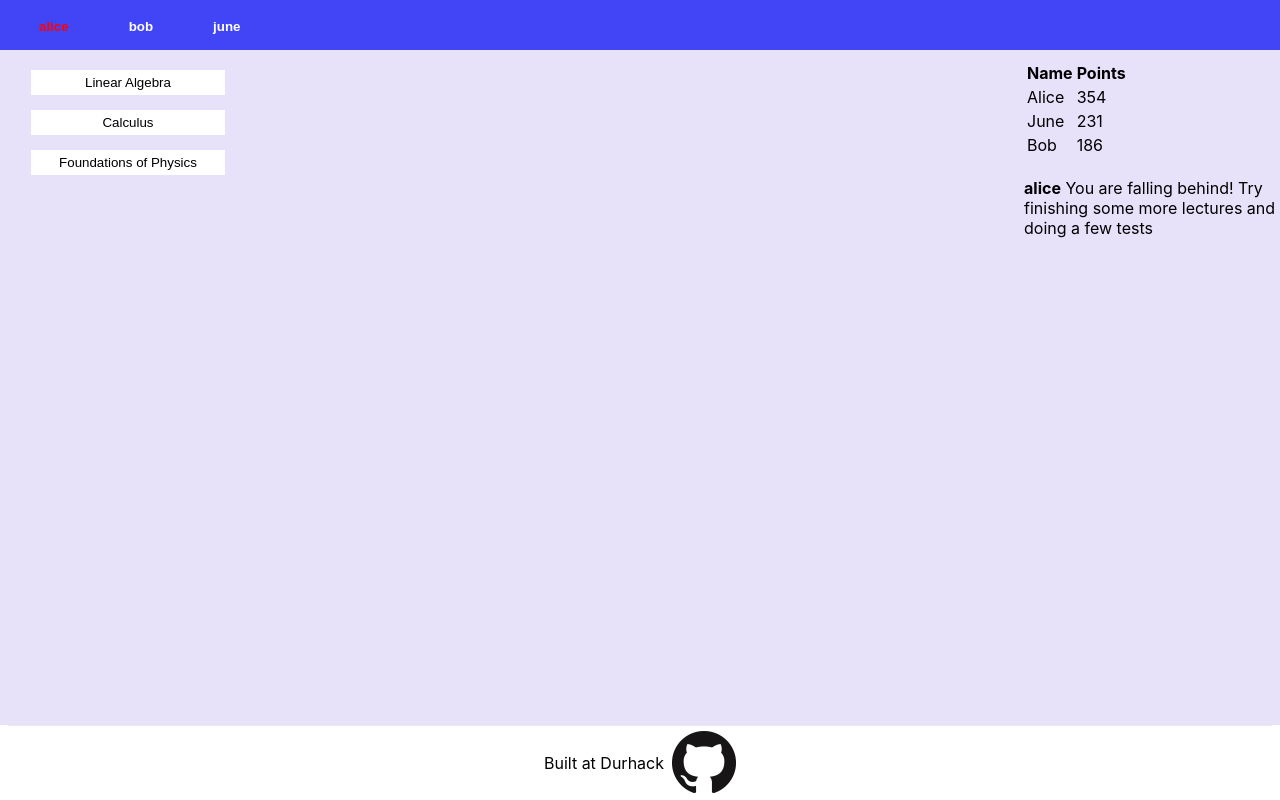
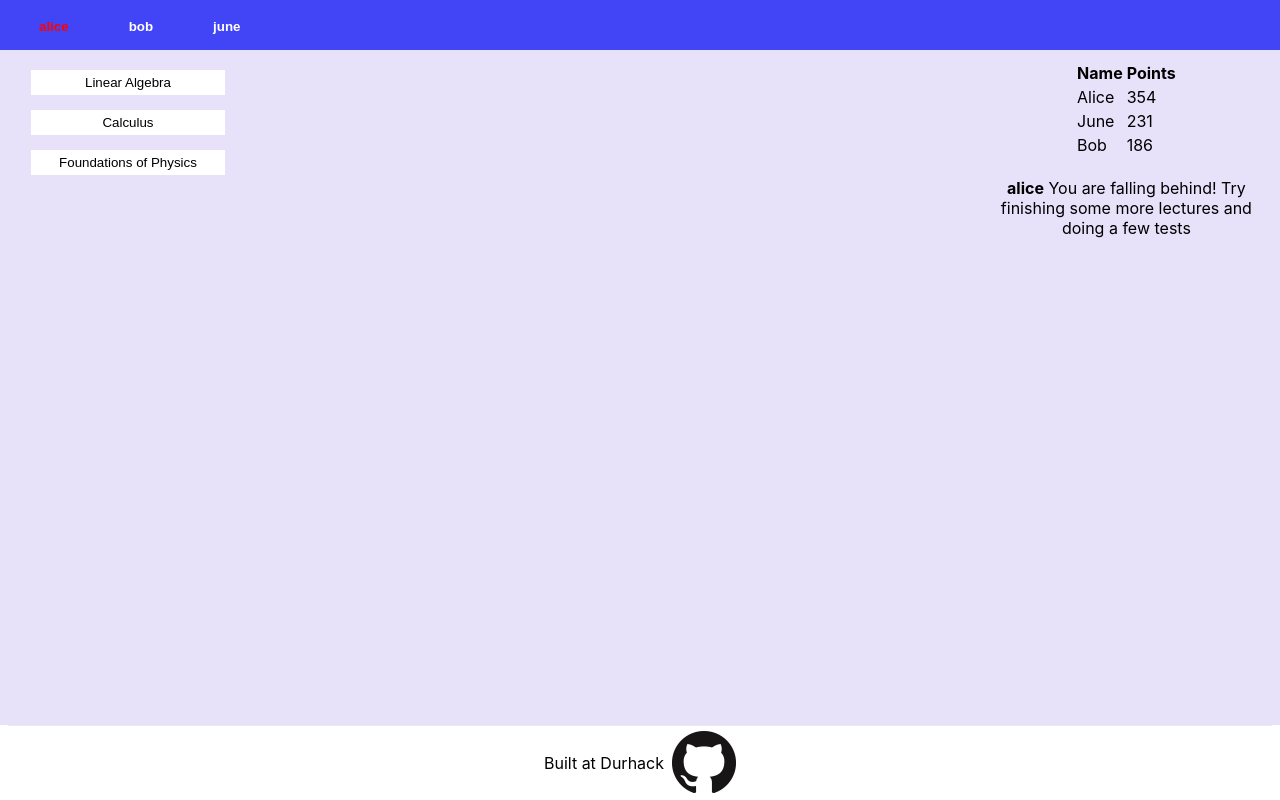
Before and after one commit to SimpsonThomas/durhack-tracker, a Next.js app: page / in a window 1280 px wide. Built offline with nearby package versions, Linux system fonts and the light colour scheme.

Commit message:
A few visual tweaks

```diff
--- a/core/leaderboard.js
+++ b/core/leaderboard.js
@@ -14,7 +14,7 @@ function Leaderboard(user) {
     }
     return (
         <div>
-
+            <center>
             <table>
                 <thead>
                     <tr>
@@ -40,6 +40,7 @@ function Leaderboard(user) {
             </table>
             <br/>
             <b> {user}</b>{message}
+            </center>
         </div>
     )
 }
--- a/styles/Home.module.css
+++ b/styles/Home.module.css
@@ -49,7 +49,7 @@
 
 .map {
   justify-content: center;
-  width: 60vw;
+  width: 58vw;
   max-height: calc(100vh - 125px);
   overflow: auto;
 }
```
